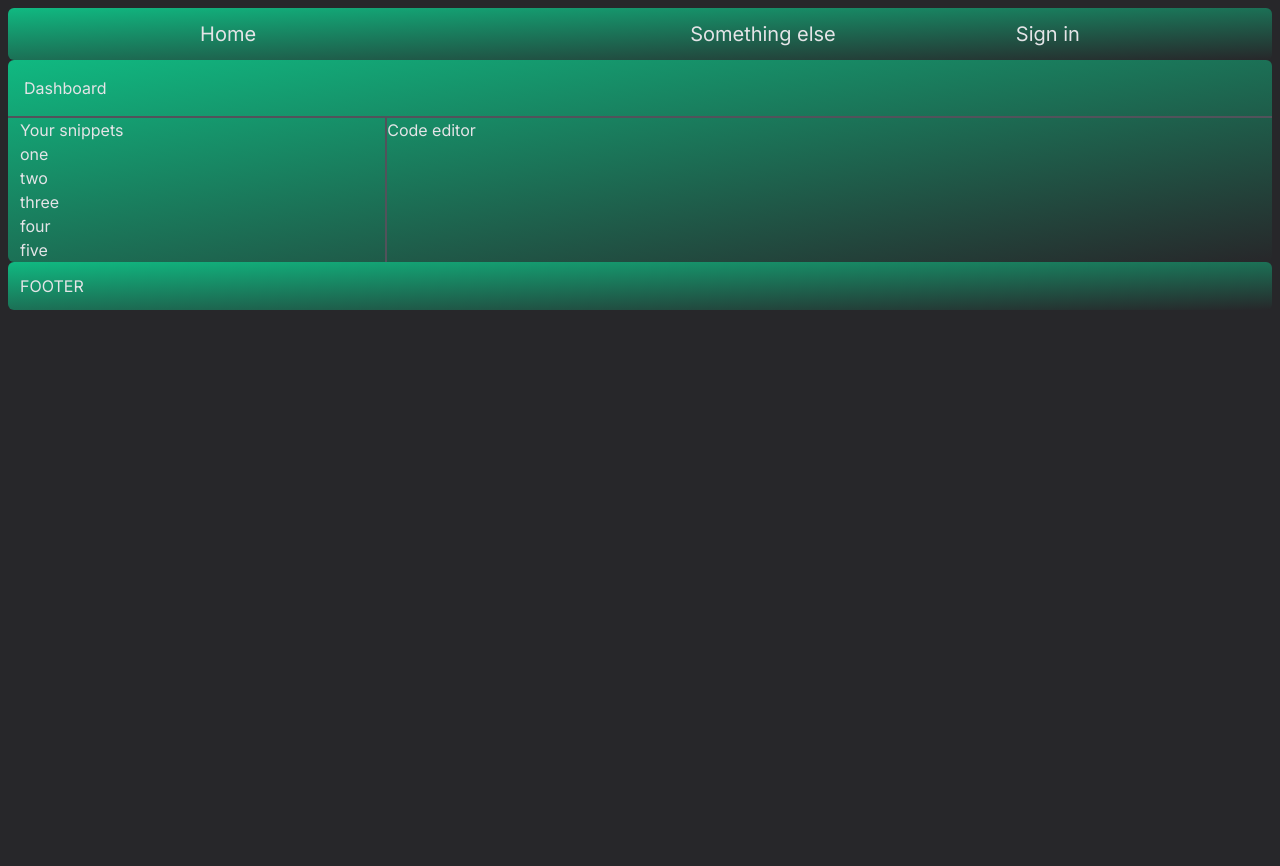
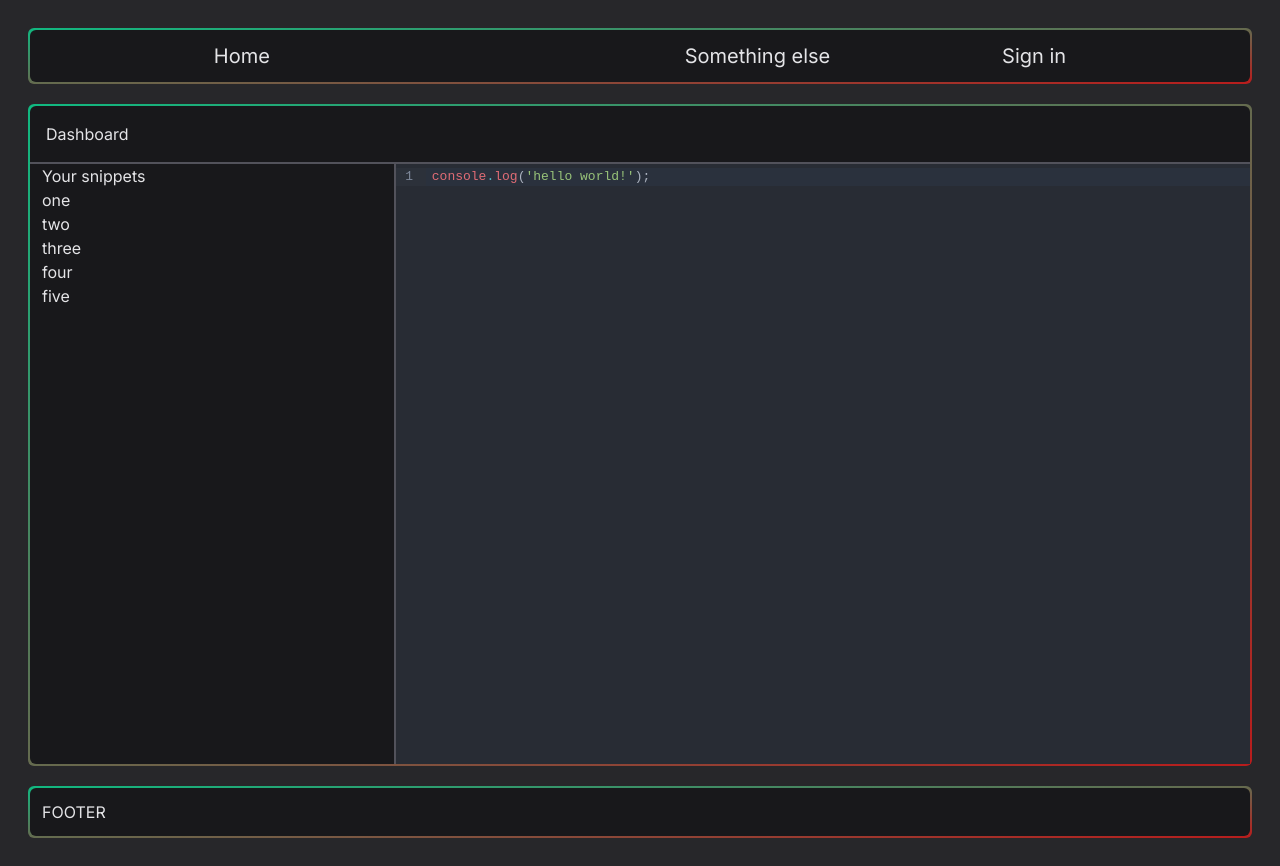
Before and after one commit to przestudent/Snippet-Cabinet, a Next.js app: page /dashboard in a window 1280 px wide. Before the commit the page ends 800 px from the top, so only its background shows below. Built offline with nearby package versions, Linux system fonts and the light colour scheme; no server answers.

Commit message:
Tailwind working, Code editor implemented

```diff
--- a/src/app/globals.css
+++ b/src/app/globals.css
@@ -1,39 +1,3 @@
-@import 'tailwindcss/base';
-@import 'tailwindcss/components';
-@import 'tailwindcss/utilities';
-
 @tailwind base;
 @tailwind components;
 @tailwind utilities;
-/*
-:root {
-  --foreground-rgb: 0, 0, 0;
-  --background-start-rgb: 214, 219, 220;
-  --background-end-rgb: 255, 255, 255;
-}
-
-@media (prefers-color-scheme: dark) {
-  :root {
-    --foreground-rgb: 255, 255, 255;
-    --background-start-rgb: 0, 0, 0;
-    --background-end-rgb: 0, 0, 0;
-  }
-}
-
-body {
-  color: rgb(var(--foreground-rgb));
-  background: linear-gradient(
-      to bottom,
-      transparent,
-      rgb(var(--background-end-rgb))
-    )
-    rgb(var(--background-start-rgb));
-} */
-
-body {
-  padding: 0.5rem;
-}
-
-html {
-  scroll-behavior: smooth;
-}
--- a/src/app/layout.tsx
+++ b/src/app/layout.tsx
@@ -19,8 +19,8 @@ export default function RootLayout({
 }) {
   return (
     <ClerkProvider>
-      <html lang='en'>
-        <body className={`${inter.className} bg-zinc-800 text-zinc-200`}>
+      <html className='scroll-smooth' lang='en'>
+        <body className={`${inter.className} p-2 bg-zinc-800 text-zinc-200`}>
           <Navbar />
           {children}
           <Footer />
--- a/src/components/Dashboard/DashboardCodeEditor.tsx
+++ b/src/components/Dashboard/DashboardCodeEditor.tsx
@@ -1,9 +1,26 @@
-import { FC } from 'react';
-
+'use client';
+import { FC, useCallback } from 'react';
+import CodeMirror from '@uiw/react-codemirror';
+import { javascript } from '@codemirror/lang-javascript';
 interface DashboardCodeEditorProps {}
 
 const DashboardCodeEditor: FC<DashboardCodeEditorProps> = () => {
-  return <article className='w-[70%]'>Code editor</article>;
+  const onChange = useCallback((value: string, viewUpdate: ViewUpdate) => {
+    console.log('value:', value);
+    // console.log(viewUpdate);
+  }, []);
+
+  return (
+    <article className='w-[70%]'>
+      <CodeMirror
+        theme={'dark'}
+        value="console.log('hello world!');"
+        height='75vh'
+        extensions={[javascript({ jsx: true })]}
+        onChange={onChange}
+      />
+    </article>
+  );
 };
 
 export default DashboardCodeEditor;
--- a/src/components/Dashboard/DashboardInnerContent.tsx
+++ b/src/components/Dashboard/DashboardInnerContent.tsx
@@ -1,3 +1,4 @@
+'use client';
 import { FC } from 'react';
 import DashboardCodeEditor from './DashboardCodeEditor';
 import YourSnippets from './YourSnippets';
--- a/src/lib/BackgroundEmeraldToRed.tsx
+++ b/src/lib/BackgroundEmeraldToRed.tsx
@@ -18,9 +18,9 @@ const BackgroundEmeraldToRed: FC<
 }) => {
   return (
     <div
-      className={`m-5  rounded-md  bg-gradient-to-br from-${colorStart}-500 to-${colorEnd}-700 p-[2px]`}
+      className={`m-5 rounded-md bg-gradient-to-br from-emerald-500 to-red-700 p-[2px]`}
     >
-      <div className={`bg-${background}-900 rounded-md  ${innerPadding}`}>
+      <div className={`bg-zinc-900 rounded-md  ${innerPadding}`}>
         {children}
       </div>
     </div>
--- a/tailwind.config.js
+++ b/tailwind.config.js
@@ -1,18 +1,11 @@
 /** @type {import('tailwindcss').Config} */
 module.exports = {
   content: [
-    './src/pages/**/*.{js,ts,jsx,tsx,mdx}',
-    './src/components/**/*.{js,ts,jsx,tsx,mdx}',
-    './src/app/**/*.{js,ts,jsx,tsx,mdx}',
+    // Or if using `src` directory:
+    './src/**/*.{js,ts,jsx,tsx,mdx}',
   ],
   theme: {
-    extend: {
-      backgroundImage: {
-        'gradient-radial': 'radial-gradient(var(--tw-gradient-stops))',
-        'gradient-conic':
-          'conic-gradient(from 180deg at 50% 50%, var(--tw-gradient-stops))',
-      },
-    },
+    extend: {},
   },
   plugins: [],
-}
+};
```
Also changed, not shown: package.json (+6 -4 lines), 1 other file (tests, documents, lock files or other folders).
